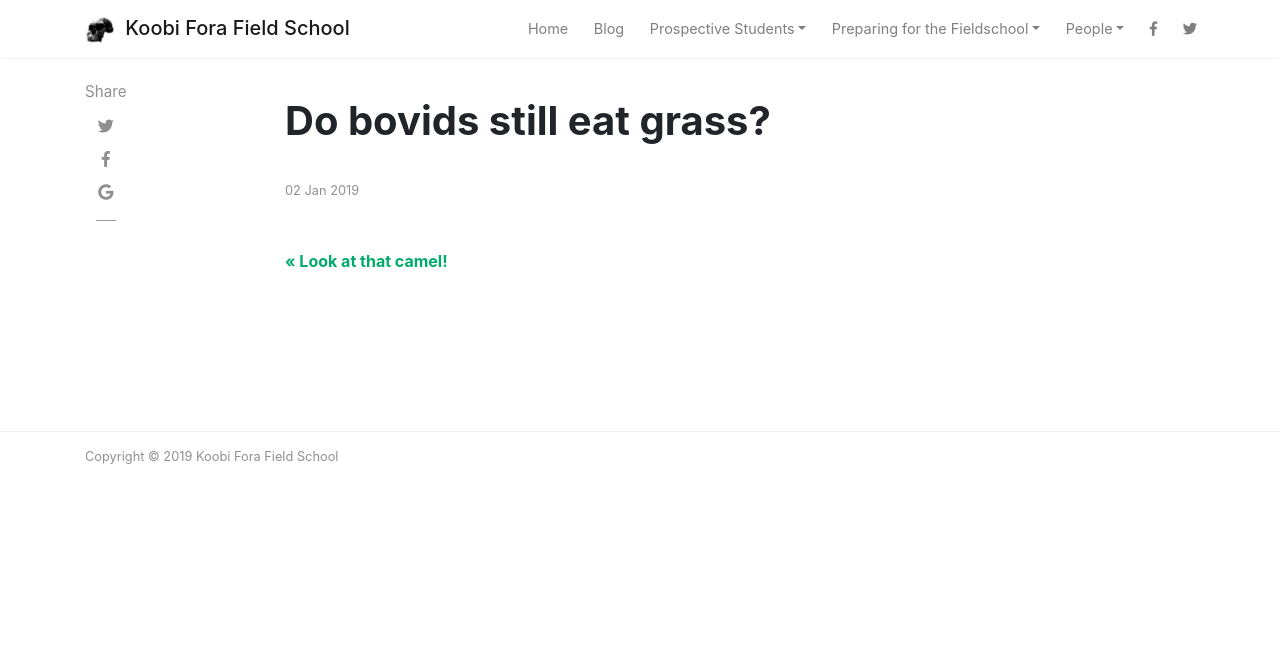
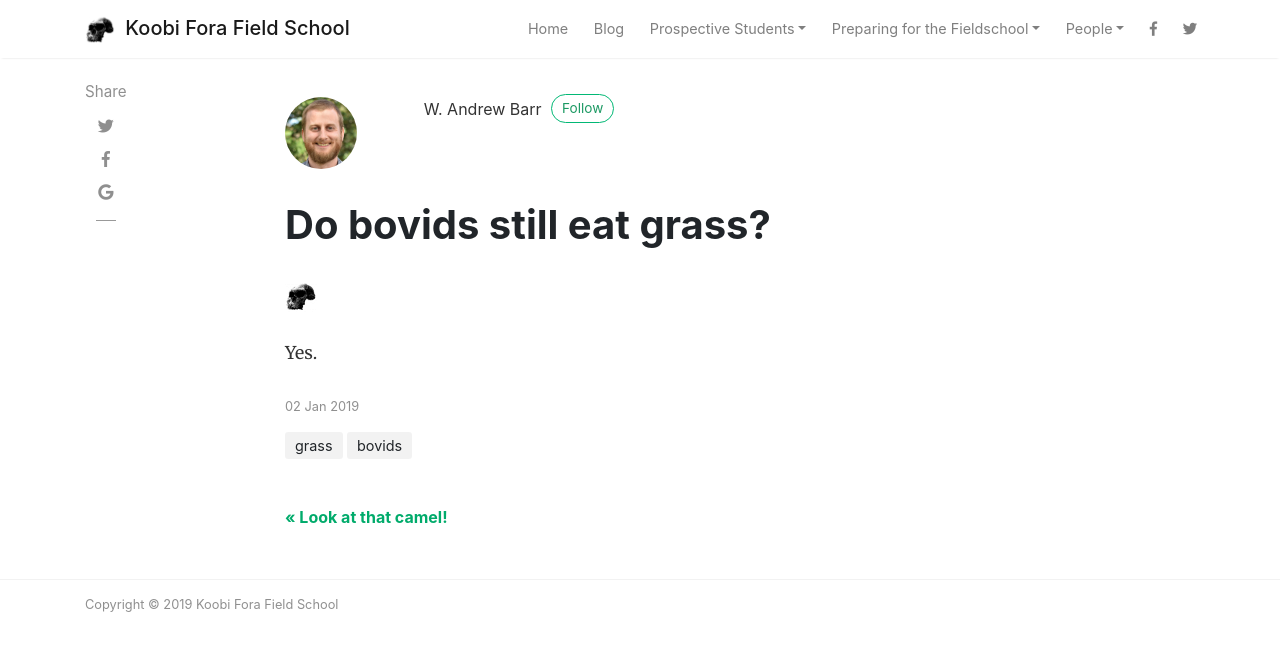
Before and after one commit to wabarr/KFFS, a Jekyll site: the page built from _posts/2019-01-02-do-bovids-still-eat-grass.md, in a window 1280 px wide. Shown: the top 651 px of the page. Built offline with Jekyll 4.4.1, drawn with Linux system fonts in a browser that asks for light colours; nearby versions of some CDN libraries; comment, search, counter and statistics services are not loaded.

Commit message:
Update from Forestry.io - Published do-bovids-still-eat-grass.md

```diff
--- a/_posts/2019-01-02-do-bovids-still-eat-grass.md
+++ b/_posts/2019-01-02-do-bovids-still-eat-grass.md
@@ -2,5 +2,11 @@
 title: Do bovids still eat grass?
 layout: post
 date: 2019-01-02 19:59:32 +0000
+categories:
+- bovids
+- " grass"
+image: assets/images/favicon-32x32.png
+author: wabarr
 
 ---
+Yes.
```
